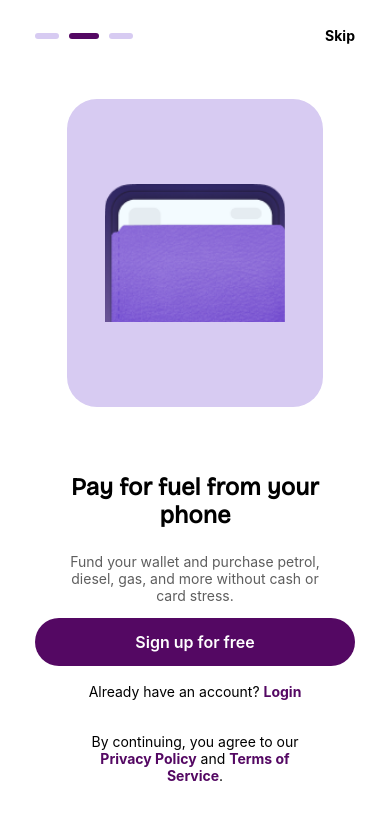
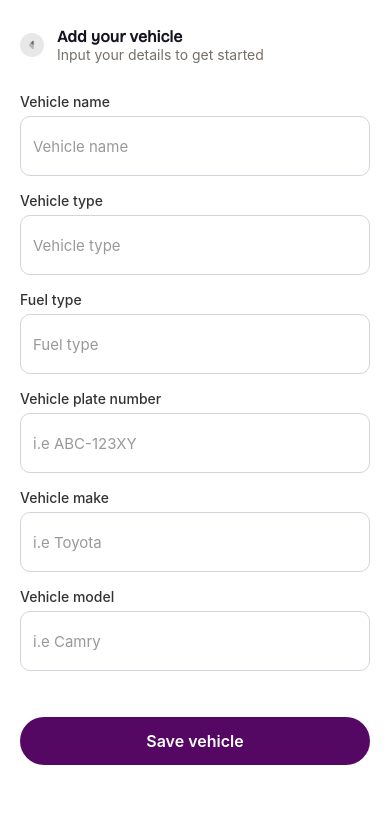
Before and after one commit to jazzygee36/fuel, a React Native app: screen /AddVehicle in a window 390 px wide. Shown: the top 820 px of the page. Built offline with nearby package versions, Linux system fonts and the light colour scheme.

Commit message:
dashbaord

```diff
--- /dev/null
+++ b/src/features/screens/add-vehicle.tsx/index.tsx
@@ -0,0 +1,79 @@
+import { View, Text, ScrollView, StyleSheet } from "react-native";
+import BackArrow from "../../../components/back-arrow";
+import TextInputField from "../../../components/textInputField";
+import AppButton from "../../../components/button";
+
+export default function AddVehicle() {
+  return (
+    <View style={styles.screen}>
+      <ScrollView
+        contentContainerStyle={styles.container}
+        showsVerticalScrollIndicator={false}
+      >
+        {/* Header */}
+        <View style={styles.header}>
+          <View style={styles.vehicleNav}>
+            <BackArrow />
+            <View>
+              <Text style={styles.vehicleText}>Add your vehicle</Text>
+              <Text style={{ color: "#776F69" }}>
+                Input your details to get started
+              </Text>
+            </View>
+          </View>
+        </View>
+        <View style={{ marginVertical: 30 }}>
+          <TextInputField label="Vehicle name" placeholder="Vehicle name" />
+          <TextInputField label="Vehicle type" placeholder="Vehicle type" />
+          <TextInputField label="Fuel type" placeholder="Fuel type" />
+          <TextInputField
+            label="Vehicle plate number"
+            placeholder="i.e ABC-123XY "
+          />
+          <TextInputField label="Vehicle make" placeholder="i.e Toyota" />
+          <TextInputField label="Vehicle model" placeholder="i.e Camry" />
+        </View>
+        <AppButton
+          title="Save vehicle"
+          variant="filled"
+          backgroundColor="#540863"
+          // style={styles.btnHalf}
+          onPress={() => {
+            navigation.navigate("AddVehicle");
+          }}
+        />
+      </ScrollView>
+    </View>
+  );
+}
+
+const styles = StyleSheet.create({
+  screen: {
+    flex: 1,
+    backgroundColor: "#fff",
+  },
+
+  container: {
+    paddingTop: 27,
+    paddingHorizontal: 20,
+    paddingBottom: 40,
+  },
+
+  header: {
+    flexDirection: "row",
+    alignItems: "center",
+    justifyContent: "space-between",
+  },
+
+  vehicleNav: {
+    flexDirection: "row",
+    alignItems: "center",
+    gap: 13,
+  },
+  vehicleText: {
+    fontSize: 16,
+    fontWeight: "600",
+    fontFamily: "BricolageGrotesque",
+    color: "#151521",
+  },
+});
--- a/src/features/screens/dashboard/index.tsx
+++ b/src/features/screens/dashboard/index.tsx
@@ -7,10 +7,8 @@ import {
   TouchableOpacity,
   Pressable,
 } from "react-native";
-import TextInputField from "../../../components/textInputField";
-import { SetStateAction, useState } from "react";
+import {  useState } from "react";
 import ReuseableBottomModal from "../../../components/reuseable-bottom-modal";
-import AppButton from "../../../components/button";
 import FundWallet from "../wallet/fund-wallet";
 import SearchBar from "../../../components/search-bar";
 import ContinueModal from "./continue-modal";
@@ -19,6 +17,7 @@ import VerificationModal from "./verification-modal";
 import { useNavigation } from "@react-navigation/native";
 import { RootStackParamList } from "../../../navigation/types";
 import { NativeStackNavigationProp } from "@react-navigation/native-stack";
+import { Entypo } from "@expo/vector-icons";
 type NavigationProp = NativeStackNavigationProp<RootStackParamList>;
 
 export default function Dashboard() {
@@ -63,8 +62,13 @@ export default function Dashboard() {
           />
           {/* </View> */}
           <View>
-            <Text style={styles.userName}>Hello, Smart!</Text>
-            <Text style={styles.desc}>Victoria Island, Lagos</Text>
+            <Text style={styles.userName}>
+              Hello, <span style={{ color: "#151521" }}> Smart!</span>
+            </Text>
+            <Text style={styles.desc}>
+              <Entypo name="location-pin" size={24} color="black" />
+              Victoria Island, Lagos
+            </Text>
           </View>
         </View>
 
@@ -217,7 +221,7 @@ const styles = StyleSheet.create({
   },
 
   userName: {
-    color: "#151521",
+    color: "#76777A",
     fontSize: 16,
     fontWeight: "700",
   },
@@ -225,7 +229,8 @@ const styles = StyleSheet.create({
   desc: {
     color: "#76777A",
     fontSize: 12,
-    fontWeight: "600",
+    fontWeight: "500",
+    fontFamily: "BricolageGrotesque",
   },
 
   balanceCard: {
--- a/src/features/screens/settings/my-vehicle.tsx
+++ b/src/features/screens/settings/my-vehicle.tsx
@@ -6,12 +6,14 @@ import {
   Pressable,
   Text,
 } from "react-native";
-import BackArrow from "../../../components/back-arrow";
 import { Ionicons } from "@expo/vector-icons";
-import TextInputField from "../../../components/textInputField";
 import AppButton from "../../../components/button";
 import { useState } from "react";
 import SettingsHeader from "./header";
+import { RootStackParamList } from "../../../navigation/types";
+import { NativeStackNavigationProp } from "@react-navigation/native-stack";
+import { useNavigation } from "@react-navigation/native";
+import ReuseableBottomModal from "../../../components/reuseable-bottom-modal";
 const VehicleDetails = [
   {
     carTitle: "Toyota Nissan Ultra",
@@ -21,9 +23,13 @@ const VehicleDetails = [
     tankCapacity: "45 litres",
   },
 ];
+type NavigationProp = NativeStackNavigationProp<RootStackParamList>;
 
 export default function VehicleSettings() {
+  const navigation = useNavigation<NavigationProp>();
+
   const [openMenuIndex, setOpenMenuIndex] = useState<number | null>(null);
+  const [vehicleSuccessModal, setVehicleSuccessModal] = useState(false);
 
   const handleEdit = (index: number) => {
     console.log("Edit vehicle", index);
@@ -129,9 +135,22 @@ export default function VehicleSettings() {
           variant="filled"
           backgroundColor="#540863"
           // style={styles.btnHalf}
-          onPress={() => {}}
+          onPress={() => setVehicleSuccessModal(true)}
         />
       </ScrollView>
+      <ReuseableBottomModal
+        visible={vehicleSuccessModal}
+        title={"Your vehicle has been added"}
+        onClose={() => setVehicleSuccessModal(false)}
+        description="We’ve been able to successfully add a new vehicle"
+      >
+        <AppButton
+          title="Continue"
+          variant="filled"
+          backgroundColor="#540863"
+          // style={styles.btnHalf}
+        />
+      </ReuseableBottomModal>
     </View>
   );
 }
--- a/src/features/screens/wallet/fund-wallet.tsx
+++ b/src/features/screens/wallet/fund-wallet.tsx
@@ -33,9 +33,8 @@ const styles = StyleSheet.create({
   balanceCard: {
     width: "100%",
     backgroundColor: "#1A1C1E",
-    paddingVertical: 16,
+    paddingVertical: 22,
     paddingHorizontal: 18,
-
     borderRadius: 9,
     flexDirection: "row",
     justifyContent: "space-between",
--- a/src/navigation/rootNavigator.tsx
+++ b/src/navigation/rootNavigator.tsx
@@ -16,6 +16,7 @@ import Verification from "../features/screens/verification";
 import Stations from "../features/screens/stations";
 import VehicleSettings from "../features/screens/settings/my-vehicle";
 import TransactionHistory from "../features/screens/transaction-history";
+import AddVehicle from "../features/screens/add-vehicle.tsx";
 
 const Stack = createNativeStackNavigator<RootStackParamList>();
 
@@ -50,6 +51,8 @@ export default function RootNavigator() {
       <Stack.Screen name="Stations" component={Stations} />
       <Stack.Screen name="VehicleSettings" component={VehicleSettings} />
       <Stack.Screen name="TransactionHistory" component={TransactionHistory} />
+      <Stack.Screen name="AddVehicle" component={AddVehicle} />
+
     </Stack.Navigator>
   );
 }
--- a/src/navigation/types.ts
+++ b/src/navigation/types.ts
@@ -24,5 +24,6 @@ export type RootStackParamList = {
   Verification: undefined;
   Stations: undefined;
   TransactionHistory:undefined;
+  AddVehicle:undefined;
   HelpSupport: undefined;
 };
```
Also changed, not shown: src/assets/png/location.png (added).
